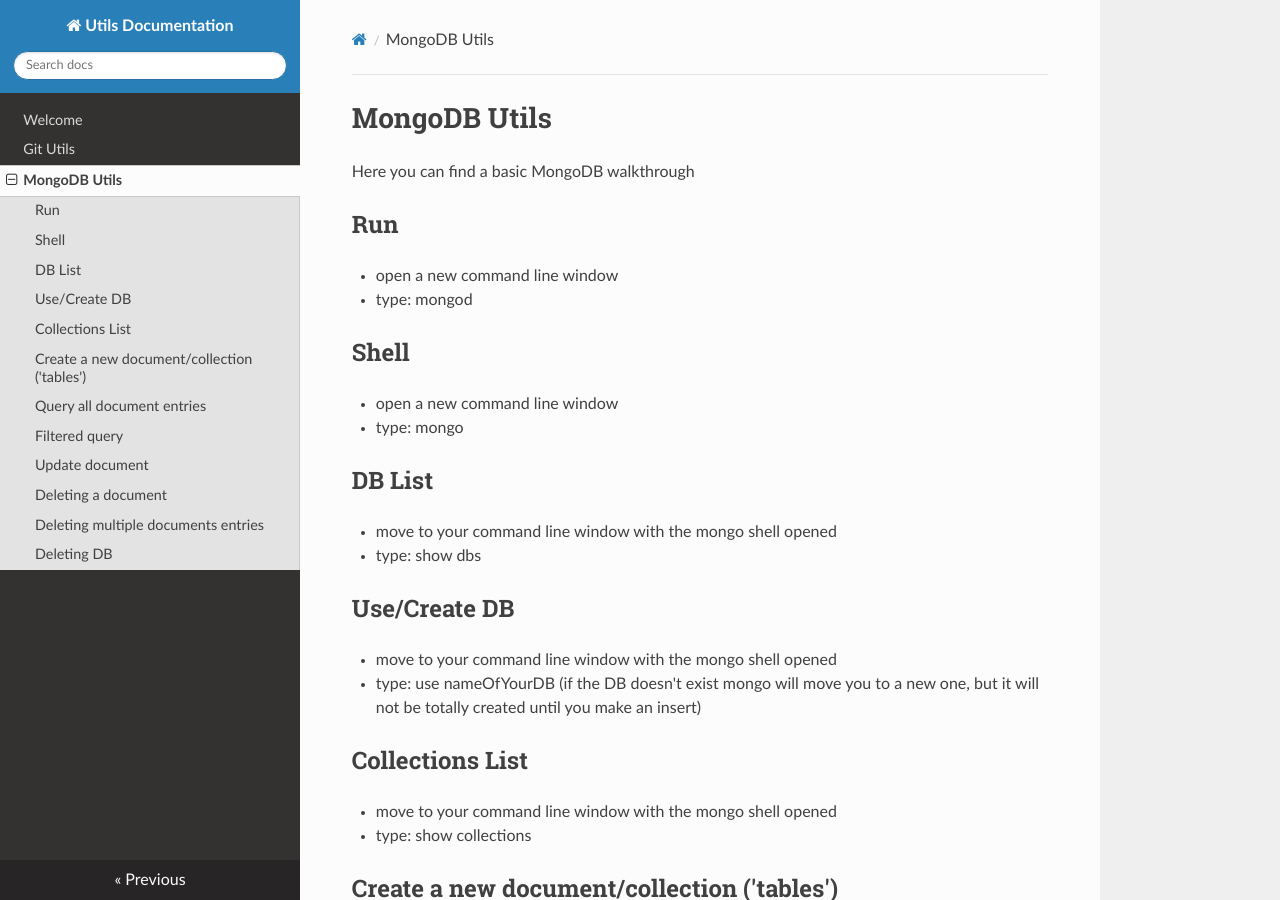
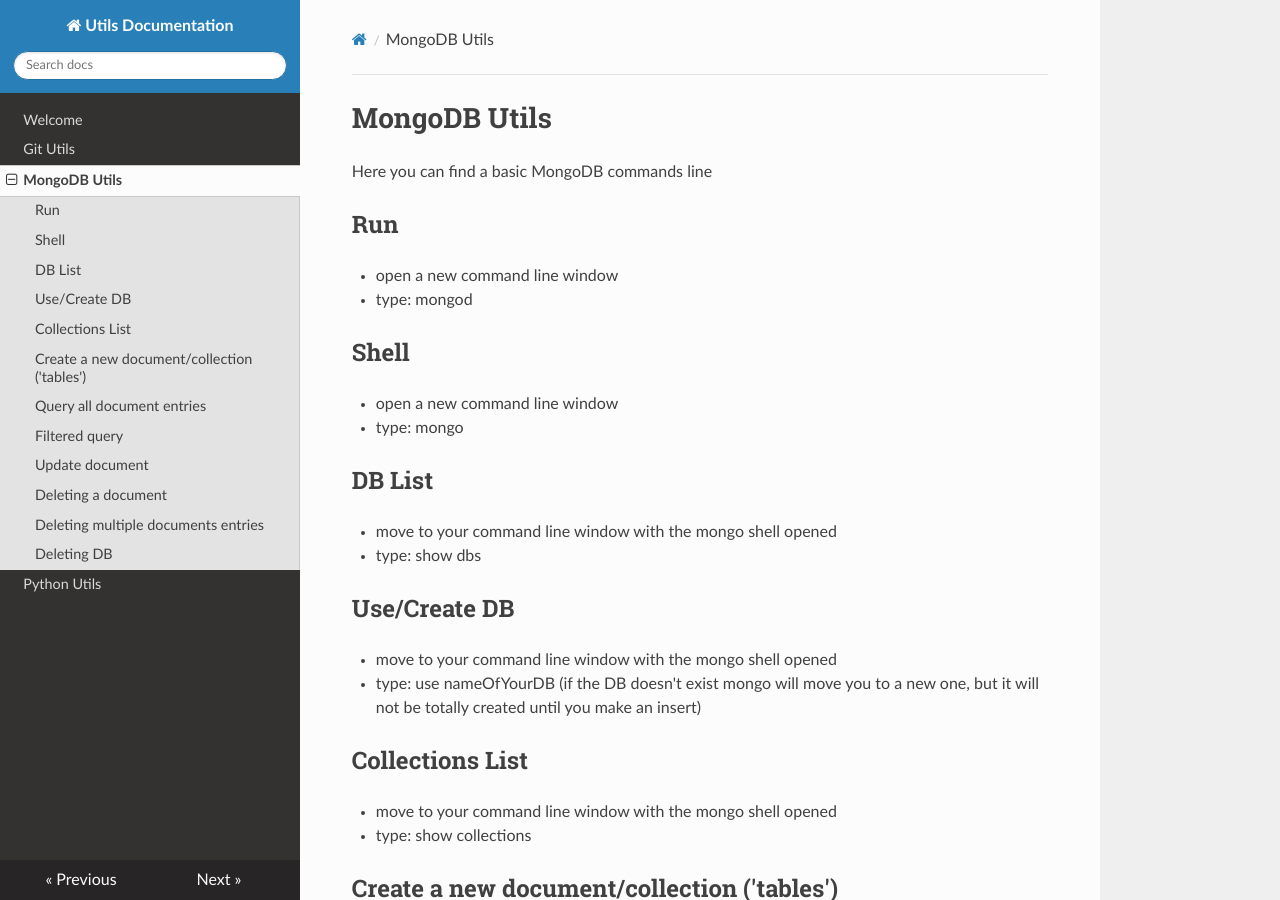
Before and after one commit to ColmeSH/utils, an MkDocs documentation site: the page built from docs/mongodb.md, in a window 1280 px wide and 900 px high. Built offline with MkDocs 1.6.1, drawn with Linux system fonts in a browser that asks for light colours; nearby versions of some CDN libraries; old or Windows-style settings are respelled for this version of MkDocs.

Commit message:
added python tips and other fix

```diff
--- a/docs/mongodb.md
+++ b/docs/mongodb.md
@@ -1,6 +1,6 @@
 # MongoDB Utils
 
-Here you can find a basic MongoDB walkthrough
+Here you can find a basic MongoDB commands line
 
 ## Run
 - open a new command line window
--- a/mkdocs.yml
+++ b/mkdocs.yml
@@ -3,5 +3,6 @@
     - [index.md, Welcome]
     - [git.md, Git Utils]
     - [mongodb.md, MongoDB Utils]
+    - [python.md, Python Utils]
 
 theme: readthedocs
```
Also changed, not shown: docs/index.md (+1 -0 lines), docs/python.md (added, +6 -0 lines).
